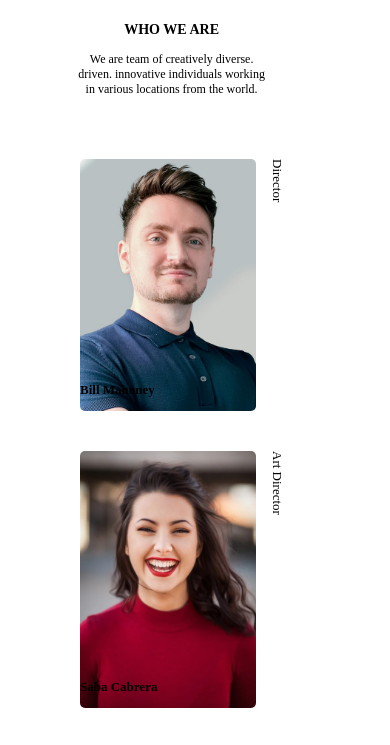
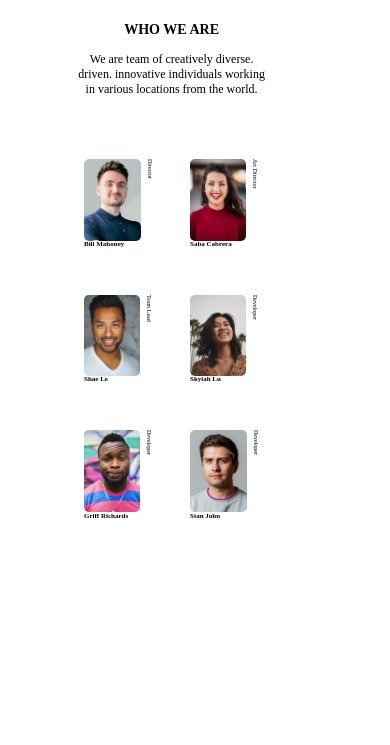
Before and after one commit to Talha-35/Sprint-1---Team-Members-Page, a plain HTML site: page index.html in a window 390 px wide. Shown: the part 57-802 px from the top of the page. Drawn offline with Linux system fonts and the light colour scheme.

Commit message:
mobile size designed

```diff
--- a/mobile.css
+++ b/mobile.css
@@ -29,7 +29,7 @@
 }
 
 .text {
-    font-size: 13px;
+    font-size: 6px;
 }
 
 .main div h3 {
@@ -37,11 +37,15 @@
 }
 .photos {
     margin:20px;
-    width: 80%;
+    width: 30%;
 }
 
 .main{
-    flex-direction: column;
+    flex-direction: row;
     justify-content: center;
     margin-left: 0px;
 }
+
+.main div h3 {
+    font-size: 7px;
+}
```
